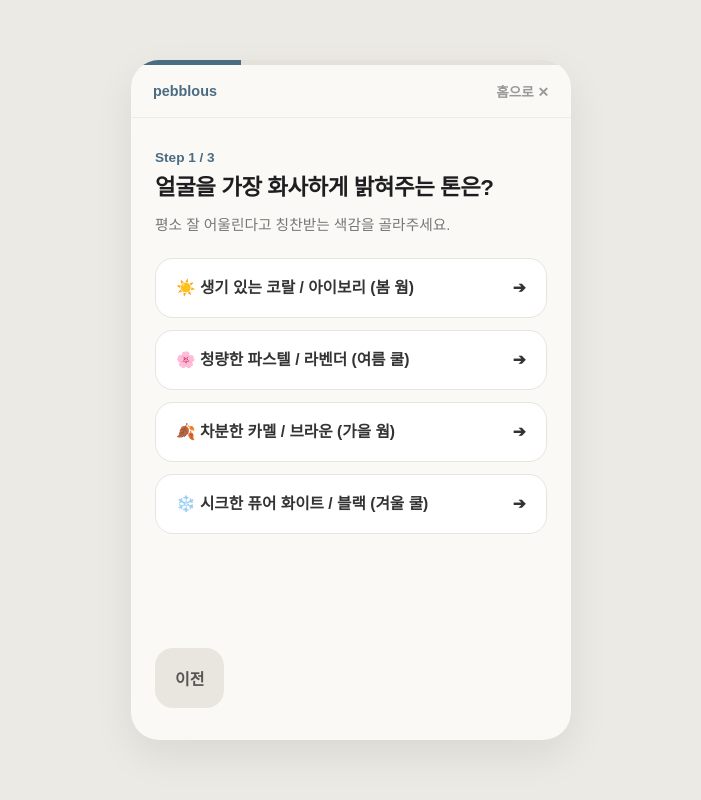
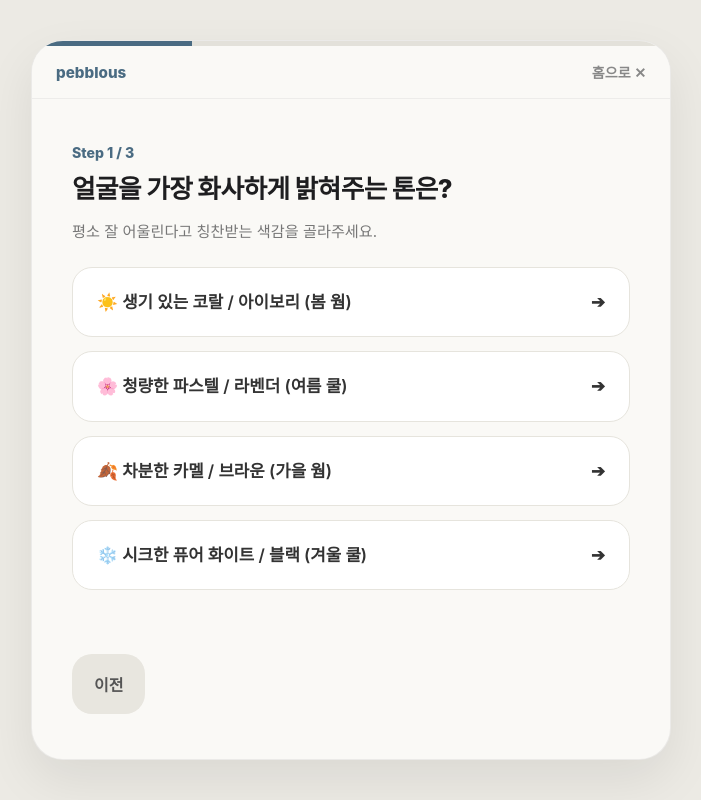
Before and after one commit to fhfh5619-source/lets_pebblous, a website: page Pebble/event.html in a window 1280 px wide. Both pictures are taken after a click on the button "진단 신청 시작 ➔". Shown: the whole page, without its empty margins (289-990 px from the left). Drawn offline with Linux system fonts and the light colour scheme; a web font is replaced by a local one.

Commit message:
Update event.html

```diff
--- a/Pebble/event.html
+++ b/Pebble/event.html
@@ -2,33 +2,132 @@
 <html lang="ko">
 <head>
   <meta charset="UTF-8">
-  <meta name="viewport" content="width=device-width, initial-scale=1.0, maximum-scale=1.0, user-scalable=no">
+  <meta name="viewport" content="width=device-width, initial-scale=1.0, maximum-scale=1.0, user-scalable=no, viewport-fit=cover">
   <title>pebblous 연말 한정 3대 진단 이벤트</title>
   <link rel="stylesheet" href="https://cdn.jsdelivr.net/gh/orioncactus/pretendard@v1.3.9/dist/web/static/pretendard.min.css" />
   <style>
-    * { box-sizing: border-box; margin: 0; padding: 0; font-family: Pretendard, sans-serif; }
-    body { background: #ECEAE4; color: #1e1e20; display: flex; justify-content: center; align-items: center; min-height: 100vh; }
-    .app-card { width: 100%; max-width: 440px; min-height: 85vh; background: #FAF9F6; border-radius: 28px; box-shadow: 0 15px 40px rgba(0,0,0,0.08); position: relative; overflow: hidden; display: flex; flex-direction: column; }
-    .progress-bar-container { width: 100%; height: 5px; background: #e3e1da; }
+    * { box-sizing: border-box; margin: 0; padding: 0; font-family: Pretendard, -apple-system, sans-serif; -webkit-tap-highlight-color: transparent; }
+
+    body {
+      background: #ECEAE4;
+      color: #1e1e20;
+      display: flex;
+      justify-content: center;
+      align-items: center;
+      min-height: 100vh;
+      min-height: 100dvh;
+    }
+
+    .app-card {
+      width: 100%;
+      background: #FAF9F6;
+      display: flex;
+      flex-direction: column;
+      position: relative;
+      overflow-y: auto;
+    }
+
+    /* PC 데스크톱 */
+    @media (min-width: 769px) {
+      body { padding: 40px 20px; }
+      .app-card {
+        max-width: 640px;
+        min-height: 720px;
+        border-radius: 32px;
+        box-shadow: 0 20px 50px rgba(0,0,0,0.08);
+        border: 1px solid rgba(0,0,0,0.06);
+      }
+      .step-page { padding: 45px 40px; }
+      .q-title { font-size: 1.6rem; }
+      .option-btn { padding: 22px 24px; font-size: 1.05rem; }
+    }
+
+    /* 모바일 세로 */
+    @media (max-width: 768px) {
+      body { background: #FAF9F6; align-items: stretch; }
+      .app-card {
+        max-width: 100%;
+        min-height: 100vh;
+        min-height: 100dvh;
+        border-radius: 0;
+        box-shadow: none;
+      }
+      .step-page { padding: 24px 20px calc(24px + env(safe-area-inset-bottom)); }
+      .q-title { font-size: 1.35rem; }
+      .option-btn { padding: 18px 18px; font-size: 0.98rem; }
+    }
+
+    .progress-bar-container { width: 100%; height: 5px; background: #e3e1da; position: sticky; top: 0; z-index: 10; }
     .progress-bar { height: 100%; width: 0%; background: #4A6B82; transition: width 0.3s ease; }
-    .header-bar { padding: 16px 22px; display: flex; align-items: center; justify-content: space-between; border-bottom: 1px solid rgba(0,0,0,0.05); font-size: 0.9rem; font-weight: 800; color: #4A6B82; }
-    .header-bar a { text-decoration: none; color: #999; font-size: 0.85rem; }
-    .step-page { display: none; padding: 32px 24px; flex: 1; flex-direction: column; animation: slideUp 0.3s ease; }
+
+    .header-bar {
+      padding: 16px 24px;
+      display: flex;
+      align-items: center;
+      justify-content: space-between;
+      border-bottom: 1px solid rgba(0,0,0,0.05);
+      font-size: 0.95rem;
+      font-weight: 800;
+      color: #4A6B82;
+      background: #FAF9F6;
+    }
+    .header-bar a { text-decoration: none; color: #888; font-size: 0.88rem; font-weight: 600; }
+
+    .step-page { display: none; flex: 1; flex-direction: column; animation: fadeIn 0.3s ease; }
     .step-page.active { display: flex; }
-    @keyframes slideUp { from { opacity: 0; transform: translateY(10px); } to { opacity: 1; transform: translateY(0); } }
-    .q-number { font-size: 0.85rem; font-weight: 800; color: #4A6B82; margin-bottom: 8px; }
-    .q-title { font-size: 1.4rem; font-weight: 800; line-height: 1.35; margin-bottom: 10px; letter-spacing: -0.02em; }
-    .q-sub { font-size: 0.92rem; color: #777; margin-bottom: 24px; }
-    .option-list { display: flex; flex-direction: column; gap: 12px; margin-bottom: auto; }
-    .option-btn { background: #fff; border: 1.5px solid #E6E4DD; border-radius: 18px; padding: 18px 20px; text-align: left; font-size: 0.98rem; font-weight: 600; color: #333; cursor: pointer; transition: all 0.2s; display: flex; align-items: center; justify-content: space-between; line-height: 1.4; }
+    @keyframes fadeIn { from { opacity: 0; transform: translateY(8px); } to { opacity: 1; transform: translateY(0); } }
+
+    .q-number { font-size: 0.88rem; font-weight: 800; color: #4A6B82; margin-bottom: 10px; }
+    .q-title { font-weight: 800; line-height: 1.4; margin-bottom: 12px; letter-spacing: -0.02em; }
+    .q-sub { font-size: 0.95rem; color: #777; margin-bottom: 26px; }
+
+    .option-list { display: flex; flex-direction: column; gap: 14px; margin-bottom: auto; }
+    .option-btn {
+      background: #fff;
+      border: 1.5px solid #E6E4DD;
+      border-radius: 20px;
+      text-align: left;
+      font-weight: 600;
+      color: #333;
+      cursor: pointer;
+      transition: all 0.2s;
+      display: flex;
+      align-items: center;
+      justify-content: space-between;
+      line-height: 1.45;
+    }
     .option-btn:hover { border-color: #4A6B82; background: #F3F6F8; }
-    .input-field { width: 100%; padding: 16px 18px; border: 1.5px solid #E0DED7; border-radius: 16px; font-size: 1rem; margin-bottom: 16px; outline: none; background: #fff; }
+    .option-btn:active { transform: scale(0.99); }
+
+    .input-field {
+      width: 100%;
+      padding: 18px 20px;
+      border: 1.5px solid #E0DED7;
+      border-radius: 18px;
+      font-size: 1rem;
+      margin-bottom: 18px;
+      outline: none;
+      background: #fff;
+    }
     .input-field:focus { border-color: #4A6B82; }
-    .bottom-nav { margin-top: 24px; display: flex; gap: 10px; }
-    .btn-next { flex: 1; background: #222225; color: #fff; padding: 18px; border-radius: 18px; font-size: 1.05rem; font-weight: 700; border: none; cursor: pointer; text-align: center; text-decoration: none; }
+
+    .bottom-nav { margin-top: 30px; display: flex; gap: 10px; }
+    .btn-next {
+      flex: 1; background: #222225; color: #fff; padding: 18px;
+      border-radius: 20px; font-size: 1.05rem; font-weight: 700; border: none; cursor: pointer; text-align: center; text-decoration: none;
+      transition: background 0.2s;
+    }
     .btn-next:hover { background: #4A6B82; }
-    .btn-prev { background: #E8E6DF; color: #555; padding: 18px 20px; border-radius: 18px; font-size: 1rem; font-weight: 600; border: none; cursor: pointer; }
-    .result-stone { width: 85px; height: 70px; background: linear-gradient(135deg, #4A6B82, #293d4a); border-radius: 35px 20px 30px 25px / 25px 35px 25px 30px; margin: 15px auto; display: flex; align-items: center; justify-content: center; font-size: 1.8rem; color: #fff; }
+    .btn-prev {
+      background: #E8E6DF; color: #555; padding: 18px 22px;
+      border-radius: 20px; font-size: 1rem; font-weight: 600; border: none; cursor: pointer;
+    }
+
+    .result-stone {
+      width: 90px; height: 75px; background: linear-gradient(135deg, #4A6B82, #293d4a);
+      border-radius: 35px 20px 30px 25px / 25px 35px 25px 30px; margin: 15px auto;
+      display: flex; align-items: center; justify-content: center; font-size: 2rem; color: #fff;
+    }
   </style>
 </head>
 <body>
@@ -38,11 +137,11 @@
 
     <!-- Intro -->
     <div class="step-page active" id="page0">
-      <div>
-        <span style="display:inline-block; padding:5px 12px; background:#D94848; color:#fff; border-radius:999px; font-size:0.75rem; font-weight:700; margin-bottom:14px;">연말 특별 프로모션</span>
-        <h1 class="q-title">골격 + 퍼컬 + 스타일링<br>3대 진단 무료 신청</h1>
-        <p class="q-sub">체형의 뼈대와 피부톤을 진단받고, 전문 스타일리스트의 1:1 맞춤 무료권을 받아보세요.</p>
-        <div style="background:#fff; border-radius:18px; padding:20px; margin-bottom:20px; border:1px solid #e7e5de; font-size:0.95rem; color:#444; line-height: 1.8;">
+      <div style="margin: auto 0;">
+        <span style="display:inline-block; padding:5px 14px; background:#D94848; color:#fff; border-radius:999px; font-size:0.8rem; font-weight:700; margin-bottom:14px;">연말 특별 프로모션</span>
+        <h1 class="q-title" style="font-size: clamp(1.6rem, 4vw, 2rem);">골격 + 퍼컬 + 스타일링<br>3대 진단 무료 신청</h1>
+        <p class="q-sub" style="font-size:1.02rem; line-height:1.7;">체형의 뼈대와 피부톤을 진단받고, 전문 스타일리스트의 1:1 맞춤 무료권을 받아보세요.</p>
+        <div style="background:#fff; border-radius:20px; padding:22px; border:1px solid #e7e5de; font-size:0.98rem; color:#444; line-height: 1.8;">
           ⏱ <strong>소요 시간:</strong> 약 1분<br>
           🎁 <strong>참여 혜택: 1:1 맞춤 무료권</strong>
         </div>
@@ -83,7 +182,7 @@
       <h2 class="q-title">1:1 맞춤 무료권을 받으실 정보</h2>
       <p class="q-sub">전문 스타일리스트가 배정되어 리포트를 문자로 보내드립니다.</p>
 
-      <label style="font-size:0.85rem; font-weight:700; color:#555; display:block; margin-bottom:6px;">나의 MBTI</label>
+      <label style="font-size:0.88rem; font-weight:700; color:#555; display:block; margin-bottom:8px;">나의 MBTI</label>
       <select id="custMBTI" class="input-field" style="font-weight:700;">
         <option value="INFP">INFP</option><option value="ENFP">ENFP</option>
         <option value="INFJ">INFJ</option><option value="ENFJ">ENFJ</option>
@@ -109,11 +208,11 @@
       <div style="text-align: center; margin: auto 0;">
         <div class="result-stone">🎁</div>
         <h2 class="q-title">신청이 완료되었습니다!</h2>
-        <p class="q-sub" id="resSummaryText" style="line-height:1.6;"></p>
+        <p class="q-sub" id="resSummaryText" style="line-height:1.65;"></p>
 
-        <div style="background:#EFECE6; border-radius:18px; padding:20px; text-align:left; font-size:0.95rem; color:#333;">
+        <div style="background:#EFECE6; border-radius:20px; padding:22px; text-align:left; font-size:0.98rem; color:#333; line-height:1.6;">
           🎉 <strong>1:1 맞춤 무료권이 정상 발급되었습니다.</strong><br>
-          <span style="font-size:0.85rem; color:#777;">영업일 기준 1~2일 내로 기재하신 번호로 전담 스타일 가이드가 발송됩니다.</span>
+          <span style="font-size:0.88rem; color:#777;">영업일 기준 1~2일 내로 기재하신 번호로 전담 스타일 가이드가 발송됩니다.</span>
         </div>
       </div>
       <div class="bottom-nav"><a href="/" class="btn-next" style="text-align:center; text-decoration:none;">홈으로 이동</a></div>
@@ -127,6 +226,7 @@
       document.querySelectorAll('.step-page').forEach(p => p.classList.remove('active'));
       document.getElementById('page' + idx).classList.add('active');
       document.getElementById('progressBar').style.width = (idx * 25) + '%';
+      window.scrollTo({ top: 0, behavior: 'smooth' });
     }
 
     function saveAnswer(key, val, next) {
```
